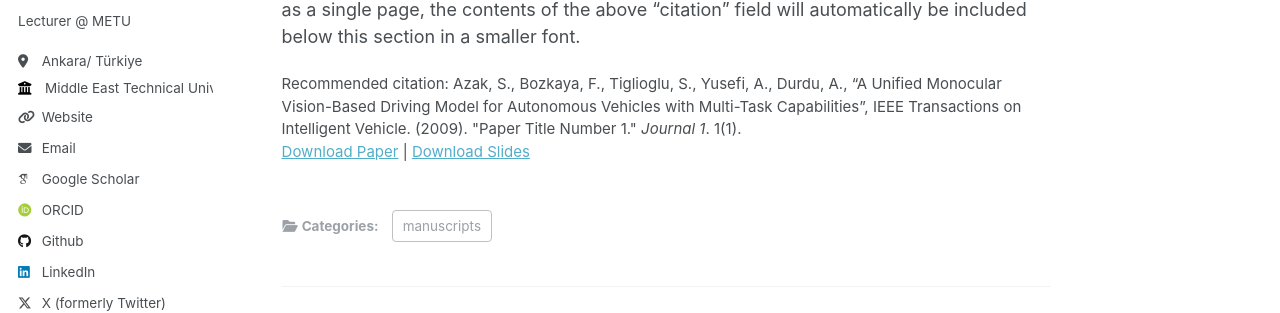
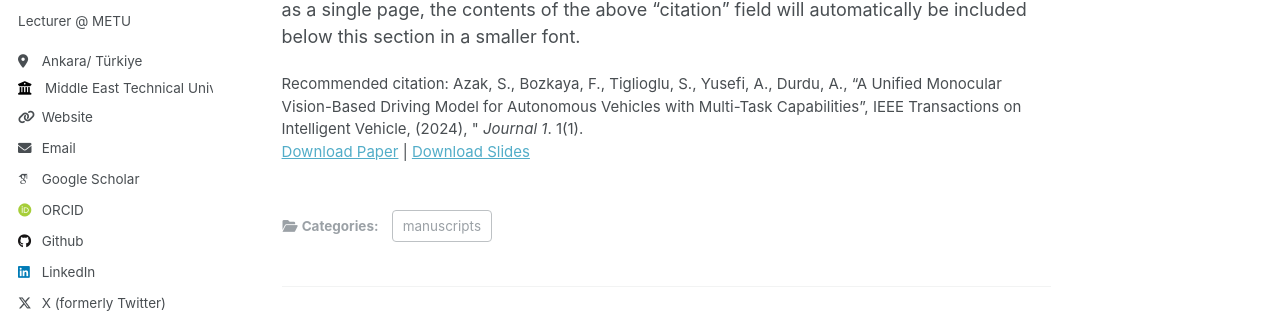
Before and after one commit to salimazak/salimazak.github.io, a Jekyll site: the page built from _publications/2009-10-01-paper-title-number-1.md, in a window 1280 px wide and 1242 px high. Shown: the part 344-657 px from the top of the window. Built offline with Jekyll 4.4.1, drawn with Linux system fonts in a browser that asks for light colours; some web fonts are replaced.

Commit message:
Update 2009-10-01-paper-title-number-1.md

```diff
--- a/_publications/2009-10-01-paper-title-number-1.md
+++ b/_publications/2009-10-01-paper-title-number-1.md
@@ -6,8 +6,8 @@ permalink: /publication/2009-10-01-paper-title-number-1
 date: 2024-10-01
 venue: 'IEEE Transactions on Intelligent Vehicles'
 slidesurl: ''
-paperurl: '[http://academicpages.github.io/files/paper1.pdf](https://ieeexplore.ieee.org/Xplore/home.jsp)'
-citation: 'Azak, S., Bozkaya, F., Tiglioglu, S., Yusefi, A., Durdu, A., “A Unified Monocular Vision-Based Driving Model for Autonomous Vehicles with Multi-Task Capabilities”, IEEE Transactions on Intelligent Vehicle. (2009). &quot;Paper Title Number 1.&quot; <i>Journal 1</i>. 1(1).'
+paperurl: 'https://ieeexplore.ieee.org/Xplore/home.jsp)'
+citation: 'Azak, S., Bozkaya, F., Tiglioglu, S., Yusefi, A., Durdu, A., “A Unified Monocular Vision-Based Driving Model for Autonomous Vehicles with Multi-Task Capabilities”, IEEE Transactions on Intelligent Vehicle, (2024), &quot; <i>Journal 1</i>. 1(1).'
 ---
 
 The contents above will be part of a list of publications, if the user clicks the link for the publication than the contents of section will be rendered as a full page, allowing you to provide more information about the paper for the reader. When publications are displayed as a single page, the contents of the above "citation" field will automatically be included below this section in a smaller font.
```
